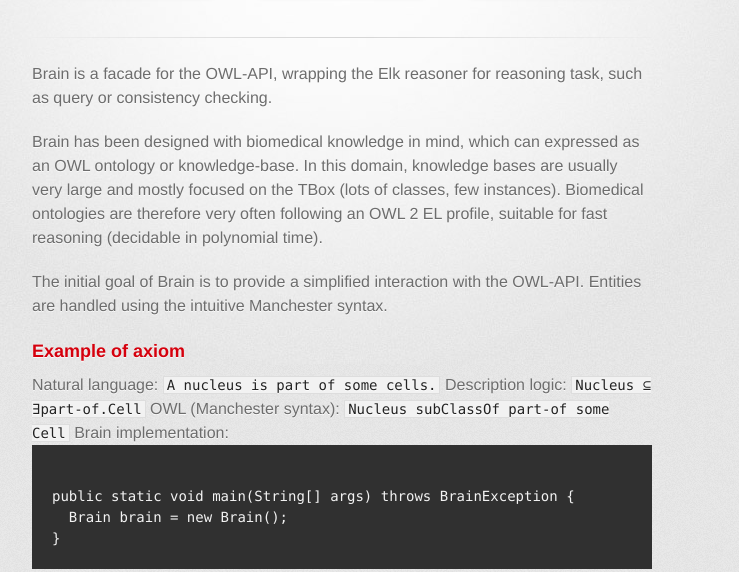
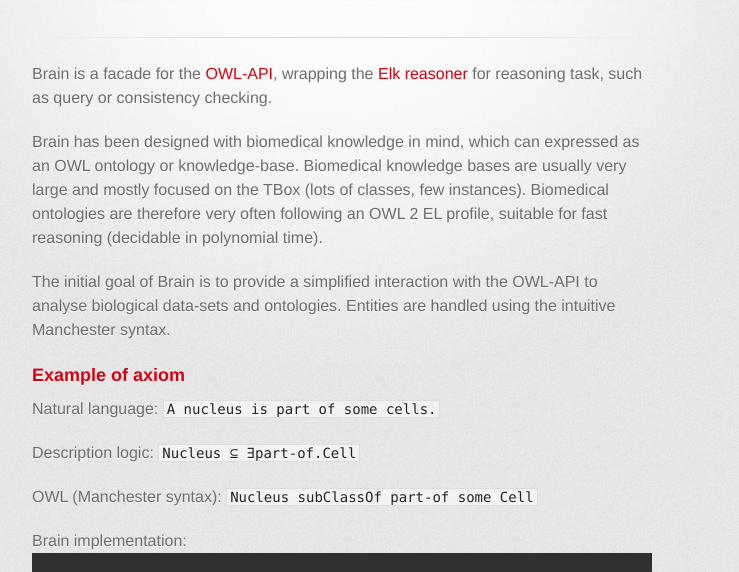
Before and after one commit to loopasam/Brain, a plain HTML site: page index.html in a window 1280 px wide. Shown: the part 209-781 px from the top of the page, without its empty margins (298-1037 px from the left). Drawn offline with Linux system fonts and the light colour scheme; a web font is replaced by a local one.

Commit message:
more text

```diff
--- a/index.html
+++ b/index.html
@@ -33,29 +33,39 @@
         <section id="main_content">
 
 <p>
-Brain is a facade for the OWL-API, wrapping the Elk reasoner for reasoning task, such as query
+Brain is a facade for the <a href="http://owlapi.sourceforge.net/">OWL-API</a>, wrapping
+the <a href="https://code.google.com/p/elk-reasoner/">Elk reasoner</a> for reasoning task, such as query
  or consistency checking.
  </p>
  <p>
  Brain has been designed with biomedical knowledge in mind, which can expressed
-  as an OWL ontology or knowledge-base. In this domain, knowledge bases are usually very large and mostly focused
+  as an OWL ontology or knowledge-base. Biomedical knowledge bases are usually very large and mostly focused
   on the TBox (lots of classes, few instances). Biomedical ontologies are therefore very often following an OWL 2 EL
   profile, suitable for fast reasoning (decidable in polynomial time).
   </p>
   <p>
   The initial goal of Brain is to provide a simplified
-  interaction with the OWL-API. Entities are handled using the intuitive Manchester syntax.
+  interaction with the OWL-API to analyse biological data-sets and ontologies. Entities are handled using the intuitive Manchester syntax.
 </p>
 
 <h3>Example of axiom</h3>
 
-Natural language: <code>A nucleus is part of some cells.</code>
-Description logic: <code>Nucleus ⊆ ∃part-of.Cell</code>
-OWL (Manchester syntax): <code>Nucleus subClassOf part-of some Cell</code>
+<p>Natural language: <code>A nucleus is part of some cells.</code></p>
+<p>Description logic: <code>Nucleus ⊆ ∃part-of.Cell</code></p>
+<p>OWL (Manchester syntax): <code>Nucleus subClassOf part-of some Cell</code></p>
 Brain implementation:
-<pre><code>
-public static void main(String[] args) throws BrainException {
+<pre><code>public static void main(String[] args) throws BrainException {
+  //You will always need a Brain object
   Brain brain = new Brain();
+  //Add the OWL classes
+  brain.addClass("Nucleus");
+  brain.addClass("Cell");
+  //Add the OWL object property
+  brain.addObjectProperty("part-of");
+  //Assert the axiom
+  brain.subClassOf("Nucleus", "part-of some Cell");
+  //Query the knowledge-base for indirect subclasses of an expression
+  List<String> subClasses = brain.getSubClasses("part-of some Cell", false);
 }
 </code></pre>
 
```
